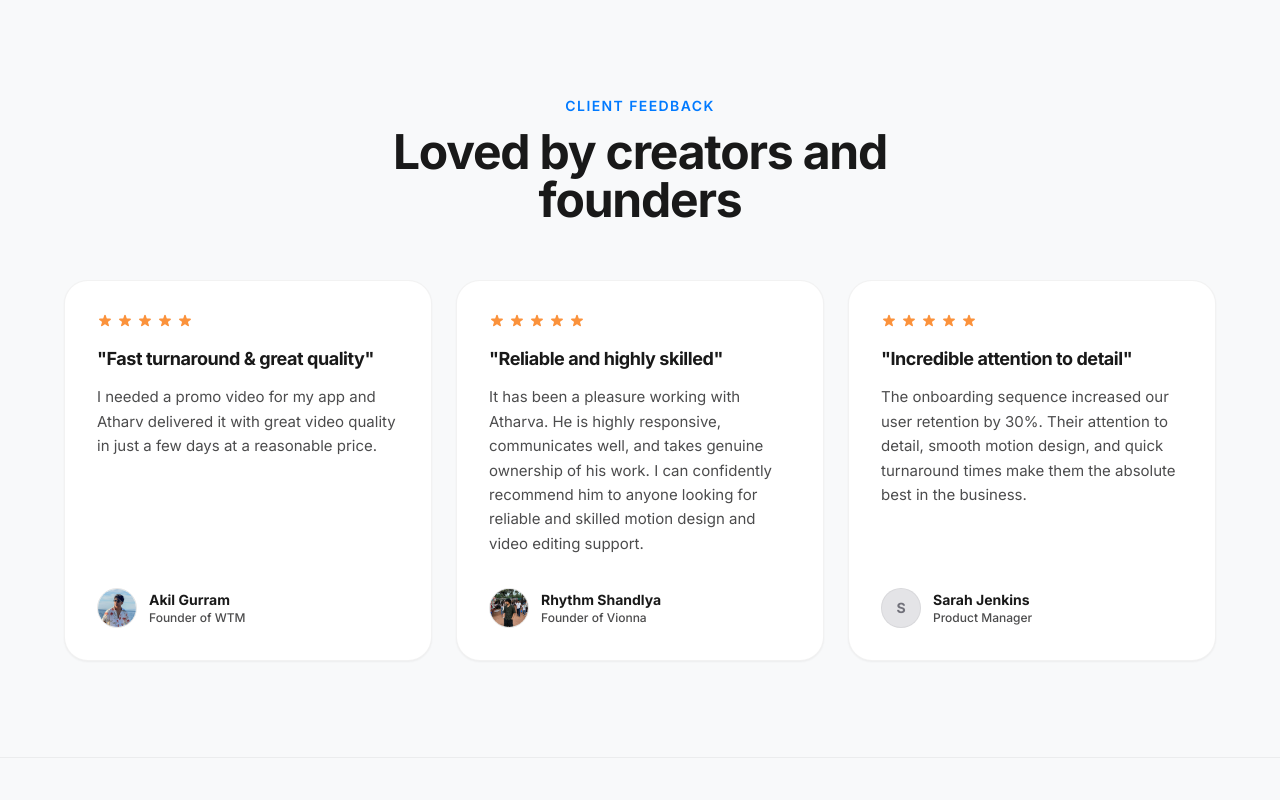
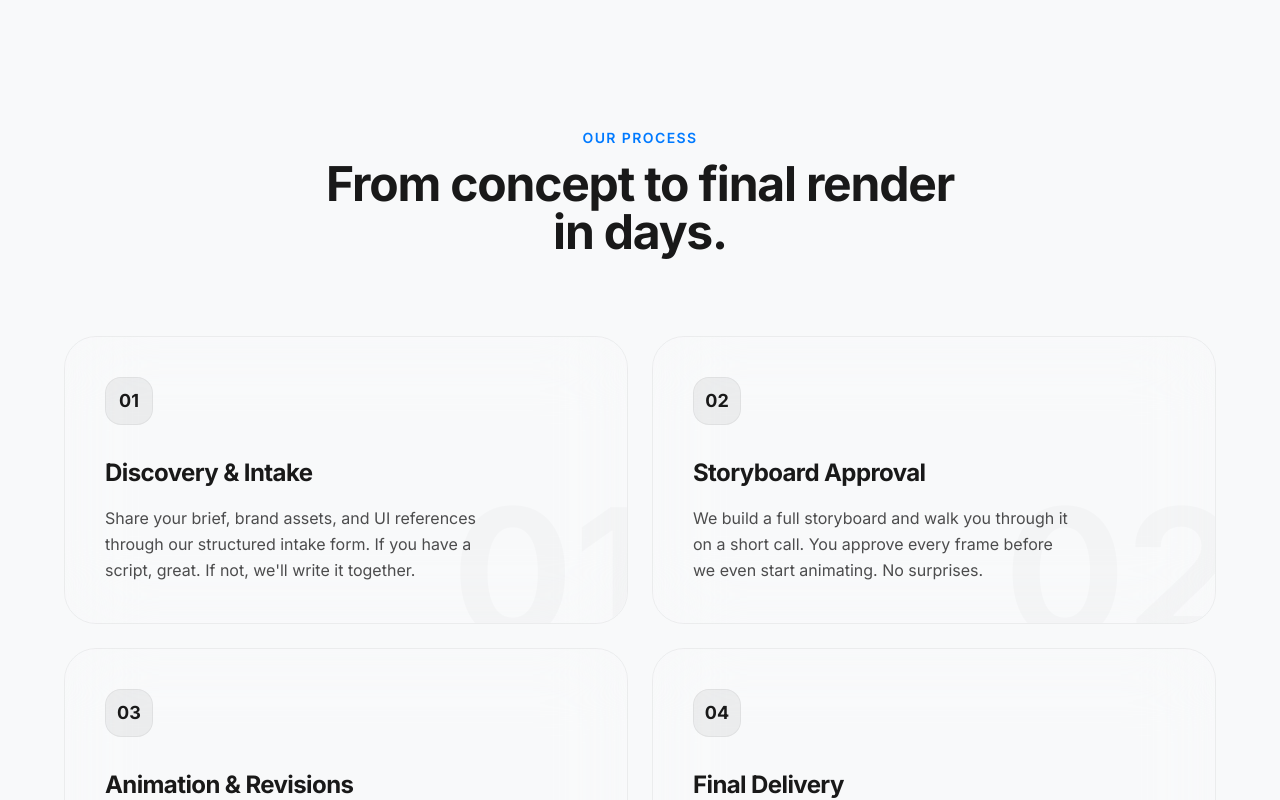
Before and after one commit to BerserkerOP/website, a Next.js app: page / in a window 1280 px wide. Shown: the part 1400-2200 px from the top of the page. Built offline with nearby package versions, Linux system fonts and the light colour scheme.

Commit message:
Add beautiful Apple-style How It Works section

```diff
--- a/app/page.tsx
+++ b/app/page.tsx
@@ -1,6 +1,7 @@
 import Hero from '@/components/Hero';
 import ProjectCard from '@/components/ProjectCard';
 import ReviewsSection from '@/components/ReviewsSection';
+import HowItWorks from '@/components/HowItWorks';
 
 export default function Home() {
   const projects = [
@@ -32,6 +33,7 @@ export default function Home() {
         </div>
       </section>
 
+      <HowItWorks />
       <ReviewsSection />
     </div>
   );
--- /dev/null
+++ b/components/HowItWorks.tsx
@@ -0,0 +1,89 @@
+"use client";
+
+import { motion } from 'framer-motion';
+
+const steps = [
+  {
+    num: "01",
+    title: "Discovery & Intake",
+    desc: "Share your brief, brand assets, and UI references through our structured intake form. If you have a script, great. If not, we'll write it together."
+  },
+  {
+    num: "02",
+    title: "Storyboard Approval",
+    desc: "We build a full storyboard and walk you through it on a short call. You approve every frame before we even start animating. No surprises."
+  },
+  {
+    num: "03",
+    title: "Animation & Revisions",
+    desc: "We bring your project to life. You get one consolidated round of feedback via timestamped comments to keep things perfectly streamlined."
+  },
+  {
+    num: "04",
+    title: "Final Delivery",
+    desc: "Your premium motion graphics video is delivered in under 2 weeks, ready to convert browsers into buyers and elevate your brand."
+  }
+];
+
+export default function HowItWorks() {
+  return (
+    <section className="py-20 sm:py-32 px-6 lg:px-16 max-w-7xl mx-auto border-t border-apple-border/50 relative overflow-hidden">
+
+      <div className="mb-20 text-center max-w-2xl mx-auto relative z-10">
+        <motion.p
+          initial={{ opacity: 0, y: 10 }}
+          whileInView={{ opacity: 1, y: 0 }}
+          viewport={{ once: true }}
+          className="text-apple-blue text-sm font-semibold uppercase tracking-widest mb-3"
+        >
+          Our Process
+        </motion.p>
+        <motion.h2
+          initial={{ opacity: 0, y: 10 }}
+          whileInView={{ opacity: 1, y: 0 }}
+          viewport={{ once: true }}
+          transition={{ delay: 0.1 }}
+          className="text-3xl sm:text-4xl md:text-5xl font-bold text-apple-text leading-tight tracking-tight"
+        >
+          From concept to final render in days.
+        </motion.h2>
+      </div>
+
+      <div className="grid grid-cols-1 md:grid-cols-2 gap-6 relative z-10">
+        {steps.map((step, index) => (
+          <motion.div
+            key={index}
+            initial={{ opacity: 0, y: 30 }}
+            whileInView={{ opacity: 1, y: 0 }}
+            viewport={{ once: true, margin: "-50px" }}
+            transition={{ duration: 0.7, delay: index * 0.15, ease: [0.21, 0.47, 0.32, 0.98] }}
+            className="group relative bg-apple-card/60 backdrop-blur-2xl rounded-[32px] p-10 border border-black/5 dark:border-white/5 overflow-hidden transition-all duration-500 hover:bg-apple-card/80 hover:shadow-[0_8px_30px_rgb(0,0,0,0.04)] dark:hover:shadow-[0_8px_30px_rgba(255,255,255,0.02)]"
+          >
+            {/* Massive Background Number */}
+            <div className="absolute -bottom-10 -right-6 text-[180px] font-bold leading-none text-black/[0.02] dark:text-white/[0.02] pointer-events-none select-none transition-transform duration-700 group-hover:scale-110 group-hover:-translate-y-4">
+              {step.num}
+            </div>
+
+            {/* Glowing Accent */}
+            <div className="absolute top-0 left-0 w-full h-1 bg-gradient-to-r from-transparent via-apple-blue/20 to-transparent opacity-0 group-hover:opacity-100 transition-opacity duration-500" />
+
+            <div className="relative z-10">
+              <div className="w-12 h-12 rounded-2xl bg-black/5 dark:bg-white/5 flex items-center justify-center mb-8 border border-black/5 dark:border-white/5">
+                <span className="text-apple-text font-bold text-lg">{step.num}</span>
+              </div>
+              <h3 className="text-2xl font-bold text-apple-text mb-4 tracking-tight group-hover:text-apple-blue transition-colors duration-300">
+                {step.title}
+              </h3>
+              <p className="text-apple-subtext text-base leading-relaxed max-w-sm">
+                {step.desc}
+              </p>
+            </div>
+          </motion.div>
+        ))}
+      </div>
+
+      {/* Background Ambient Glow */}
+      <div className="absolute top-1/2 left-1/2 -translate-x-1/2 -translate-y-1/2 w-[800px] h-[800px] bg-apple-blue/5 rounded-full blur-[120px] pointer-events-none z-0" />
+    </section>
+  );
+}
```
